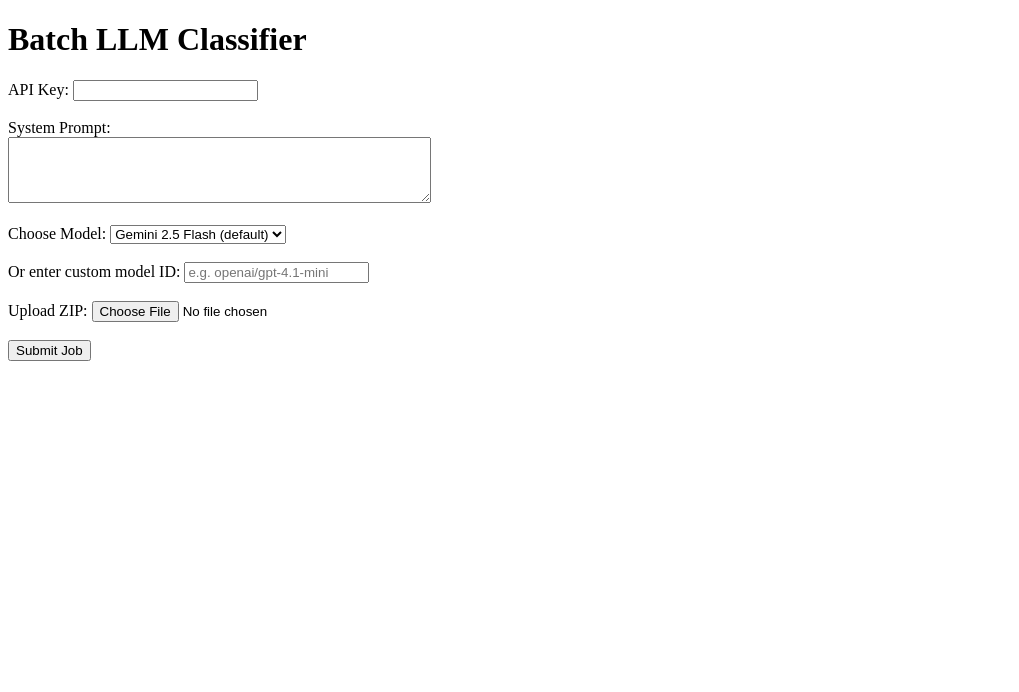
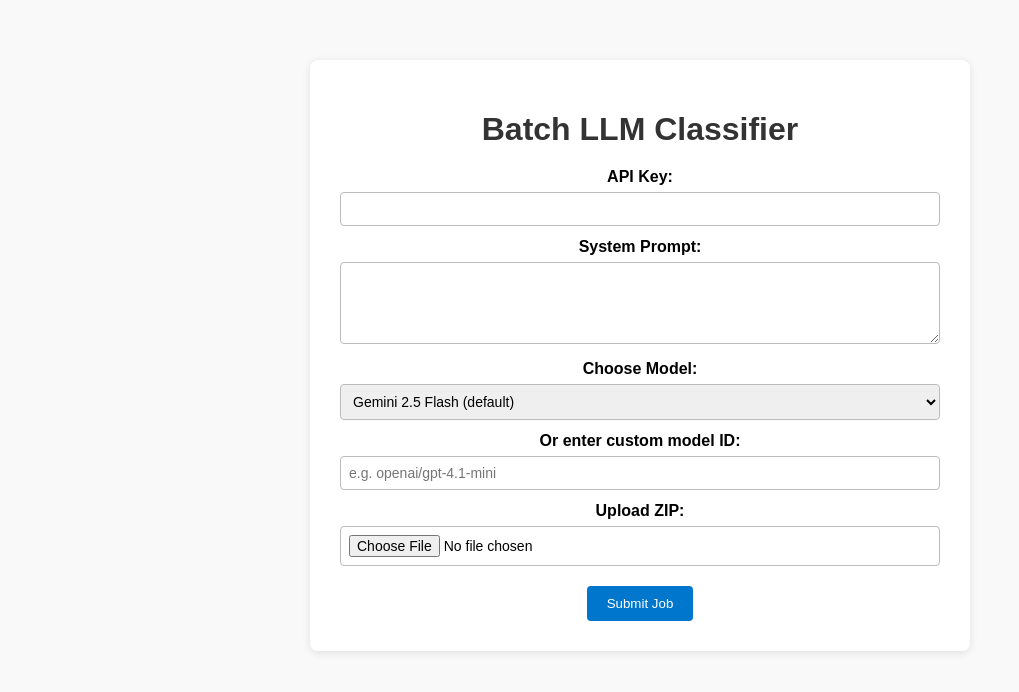
Before and after one commit to ValRCS/openrouter_batch_processor, a Flask app: page / in a window 1280 px wide. Shown: the top 692 px of the page, without its empty margins (0-1019 px from the left). Run offline with Flask 3, Linux system fonts and the light colour scheme.

Commit message:
added a bit of style

```diff
--- /dev/null
+++ b/static/styles/style.css
@@ -0,0 +1,74 @@
+body {
+  font-family: Arial, Helvetica, sans-serif;
+  background-color: #f9f9f9;
+  margin: 0;
+  padding: 0;
+}
+
+.container {
+  max-width: 600px;
+  margin: 60px auto;
+  padding: 30px;
+  background: #ffffff;
+  border-radius: 8px;
+  box-shadow: 0 2px 8px rgba(0, 0, 0, 0.1);
+  text-align: center;
+}
+
+h1 {
+  margin-bottom: 20px;
+  color: #333;
+}
+
+label {
+  display: block;
+  margin: 12px 0 6px;
+  font-weight: bold;
+}
+
+input[type="text"],
+input[type="file"],
+textarea,
+select {
+  width: 100%;
+  padding: 8px;
+  border: 1px solid #bbb;
+  border-radius: 4px;
+  font-size: 14px;
+  box-sizing: border-box;
+}
+
+textarea {
+  resize: vertical;
+}
+
+input[type="submit"] {
+  margin-top: 20px;
+  padding: 10px 20px;
+  background: #0077cc;
+  color: white;
+  border: none;
+  border-radius: 4px;
+  cursor: pointer;
+}
+
+input[type="submit"]:hover {
+  background: #005fa3;
+}
+
+a {
+  color: #0077cc;
+  text-decoration: none;
+}
+
+a:hover {
+  text-decoration: underline;
+}
+
+p {
+  margin: 8px 0;
+}
+.error {
+  color: red;
+  margin-top: 10px;
+}
--- a/templates/index.html
+++ b/templates/index.html
@@ -1,13 +1,17 @@
 <!doctype html>
 <html>
+  <head>
+    <link rel="stylesheet" href="{{ url_for('static', filename='styles/style.css') }}">
+  </head>
   <body>
+    <div class="container">
       <h1>Batch LLM Classifier</h1>
       <form method="post" enctype="multipart/form-data">
         <label>API Key:</label>
-      <input type="text" name="api_key" required><br><br>
+        <input type="text" name="api_key" required>
 
-      <label>System Prompt:</label><br>
-      <textarea name="system_prompt" rows="4" cols="50"></textarea><br><br>
+        <label>System Prompt:</label>
+        <textarea name="system_prompt" rows="4" cols="50"></textarea>
 
         <label>Choose Model:</label>
         <select name="model_dropdown">
@@ -22,15 +26,15 @@
           <option value="xai/grok-4">xAI Grok 4</option>
           <option value="xai/grok-4-fast">xAI Grok 4 Fast</option>
         </select>
-      <br><br>
 
         <label>Or enter custom model ID:</label>
-      <input type="text" name="model_custom" placeholder="e.g. openai/gpt-4.1-mini"><br><br>
+        <input type="text" name="model_custom" placeholder="e.g. openai/gpt-4.1-mini">
 
         <label>Upload ZIP:</label>
-      <input type="file" name="zipfile" required><br><br>
+        <input type="file" name="zipfile" required>
 
         <input type="submit" value="Submit Job">
       </form>
+    </div>
   </body>
 </html>
```
Also changed, not shown: templates/status.html (+12 -5 lines). Lines whose indentation alone changed are shown as unchanged.
